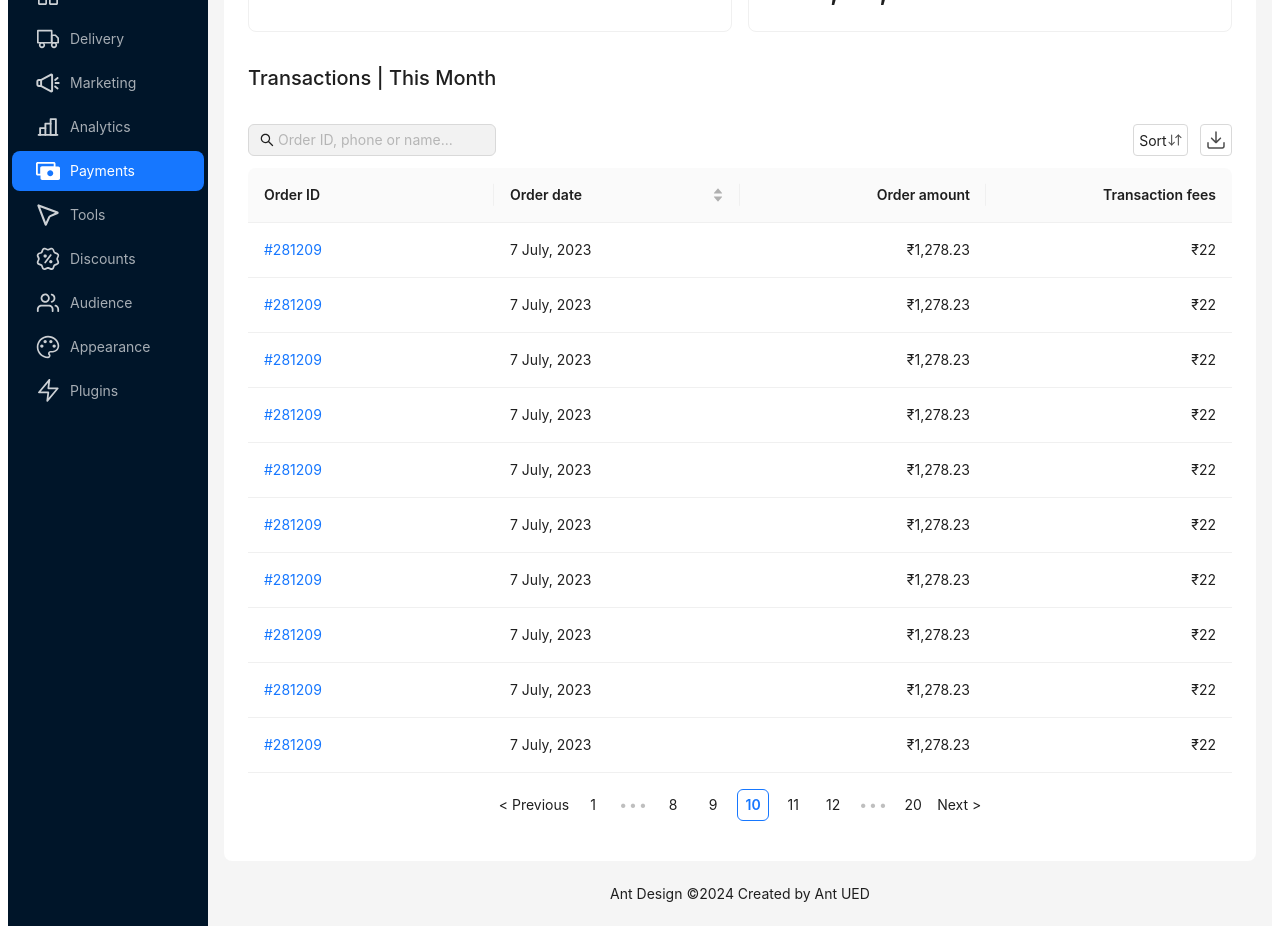
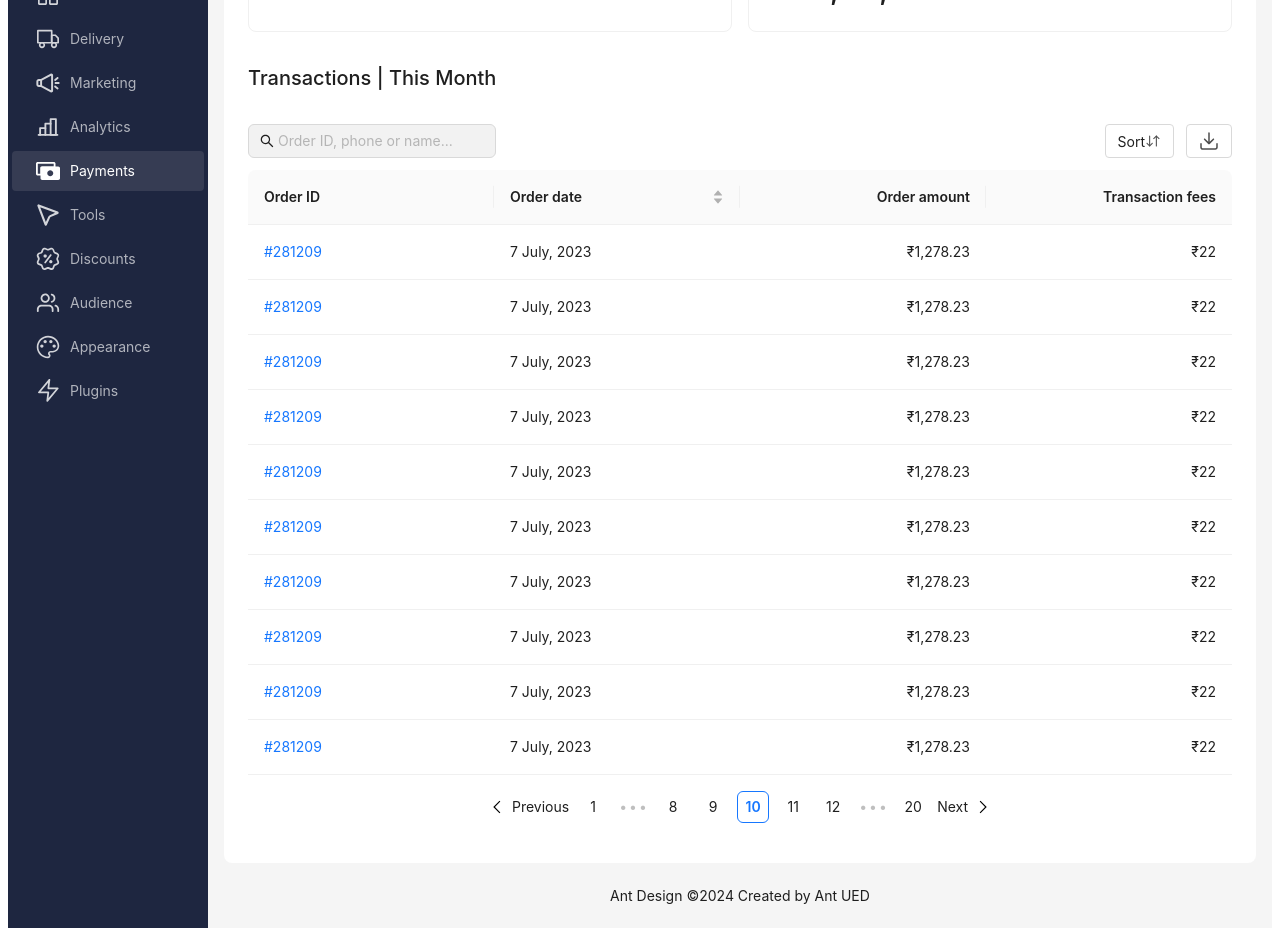
Before and after one commit to prakash855/dukan, a React (Vite) app: page / in a window 1280 px wide. Shown: the part 200-1136 px from the top of the page. Built offline with nearby package versions, Linux system fonts and the light colour scheme.

Commit message:
feat: UI changes

```diff
--- a/src/App.css
+++ b/src/App.css
@@ -1,42 +1,5 @@
-/* #root {
-  max-width: 1280px;
-  margin: 0 auto;
-  padding: 2rem;
-  text-align: center;
+.pagination-action {
+  display: flex;
+  align-items: center;
+  gap: 0.5rem;
 }
-
-.logo {
-  height: 6em;
-  padding: 1.5em;
-  will-change: filter;
-  transition: filter 300ms;
-}
-.logo:hover {
-  filter: drop-shadow(0 0 2em #646cffaa);
-}
-.logo.react:hover {
-  filter: drop-shadow(0 0 2em #61dafbaa);
-}
-
-@keyframes logo-spin {
-  from {
-    transform: rotate(0deg);
-  }
-  to {
-    transform: rotate(360deg);
-  }
-}
-
-@media (prefers-reduced-motion: no-preference) {
-  a:nth-of-type(2) .logo {
-    animation: logo-spin infinite 20s linear;
-  }
-}
-
-.card {
-  padding: 2em;
-}
-
-.read-the-docs {
-  color: #888;
-} */
--- a/src/App.jsx
+++ b/src/App.jsx
@@ -3,6 +3,8 @@ import Body from "./components/Body/Body";
 import Head from "./components/Head/Head";
 import Sidebar from "./components/Sidebar/Sidebar";
 const { Footer } = Layout;
+
+import "./App.css";
 
 const App = () => {
   return (
--- a/src/components/Body/Body.css
+++ b/src/components/Body/Body.css
@@ -21,6 +21,6 @@
   border: 1px solid #d9d9d9;
   display: flex;
   align-items: center;
-  padding: 0.3rem;
+  padding: 6px 12px;
   cursor: pointer;
 }
--- a/src/components/Sidebar/Sidebar.jsx
+++ b/src/components/Sidebar/Sidebar.jsx
@@ -61,6 +61,7 @@ const items = sidebarLinks.map((label, index) => ({
 const Sidebar = () => {
   return (
     <Sider
+      style={{ background: "#1e2640" }}
       breakpoint="lg"
       collapsedWidth="0"
       onBreakpoint={(broken) => {
@@ -73,6 +74,7 @@ const Sidebar = () => {
       <div className="demo-logo-vertical" />
       <SidebarUser />
       <Menu
+        style={{ background: "#1e2640" }}
         theme="dark"
         mode="inline"
         defaultSelectedKeys={["7"]}
--- a/src/components/Table.jsx
+++ b/src/components/Table.jsx
@@ -1,4 +1,6 @@
 import { Table as NativeTable } from "antd";
+
+import { GrPrevious, GrNext } from "react-icons/gr";
 
 const columns = [
   {
@@ -46,8 +48,17 @@ const Table = () => {
         current: 10,
         pageSize: 10,
         showSizeChanger: false,
-        prevIcon: <span>{`<  Previous`}</span>, // Text for the "previous" button
-        nextIcon: <span>{`Next  >`}</span>, // Text for the "next" button
+        prevIcon: (
+          <span className="pagination-action">
+            <GrPrevious />
+            Previous
+          </span>
+        ), // Text for the "previous" button
+        nextIcon: (
+          <span className="pagination-action">
+            Next <GrNext />
+          </span>
+        ), // Text for the "next" button
       }}
       onChange={() => {}}
     />
--- a/src/index.css
+++ b/src/index.css
@@ -12,3 +12,8 @@
   display: flex;
   justify-content: center !important;
 }
+
+.ant-menu-item-selected {
+  background-color: #363c53 !important;
+  border-radius: 4px !important;
+}
```
